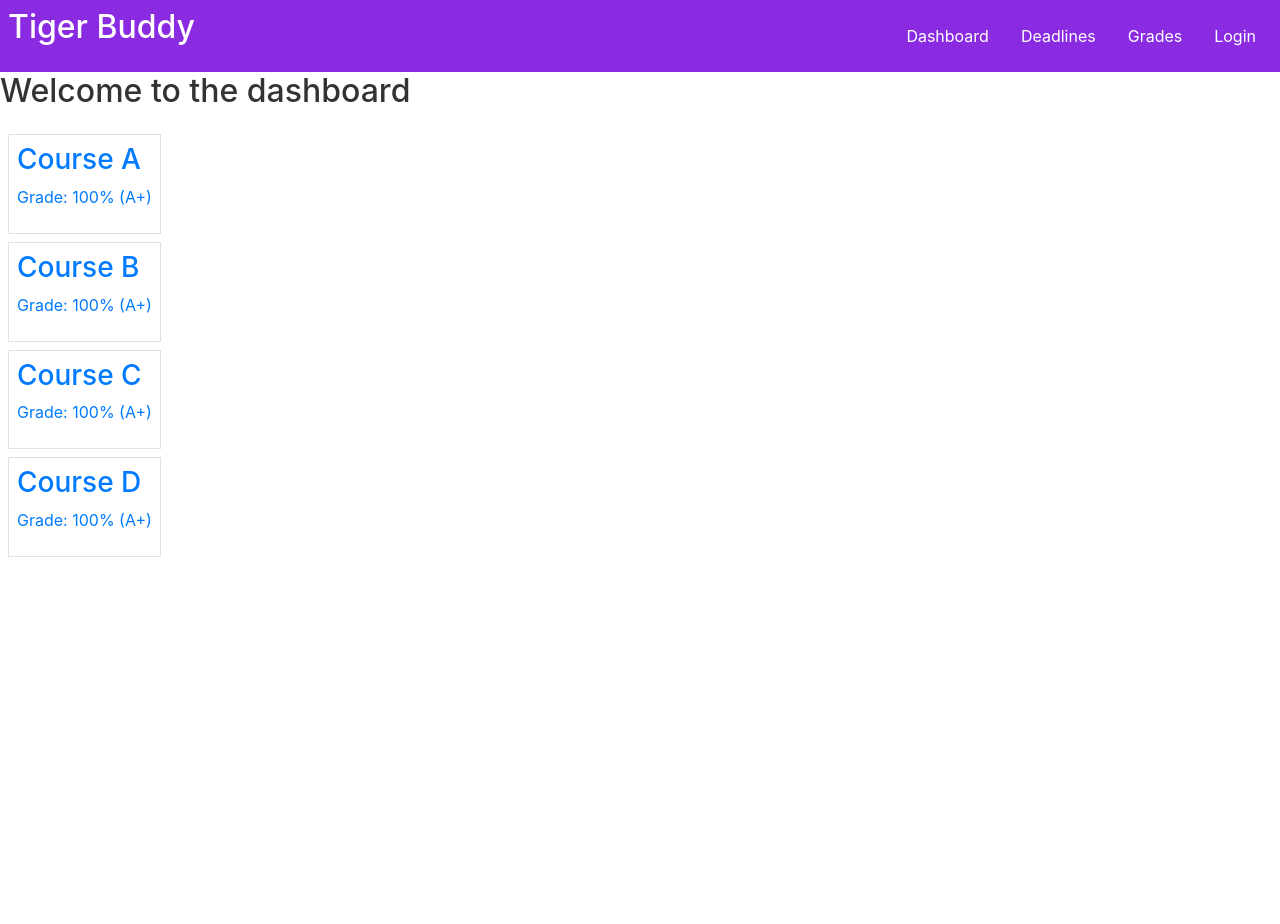
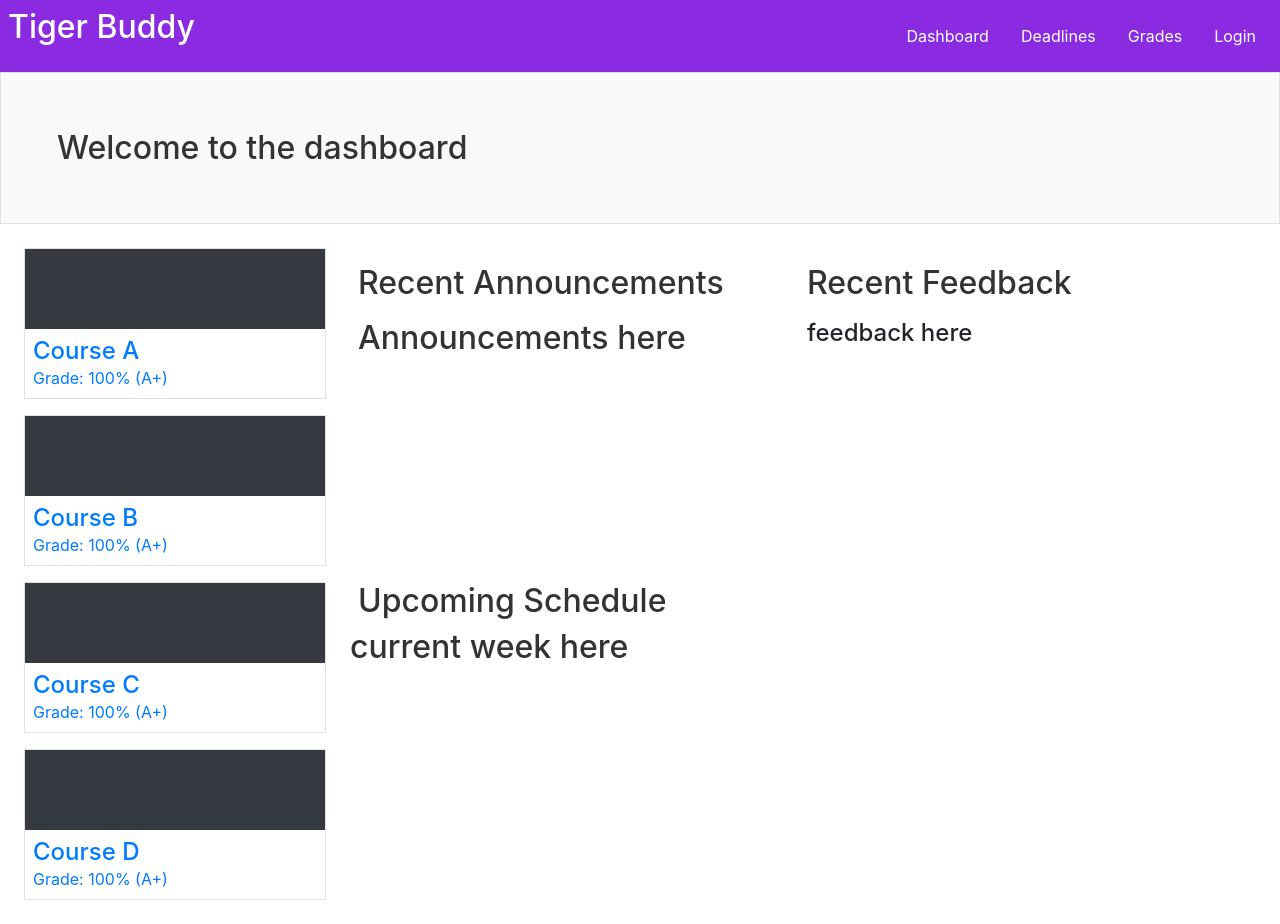
Before and after one commit to Jmaaaa/TigerBuddy, a React (Create React App) app: page /dashboard in a window 1280 px wide. Before the commit the page ends 800 px from the top, so only its background shows below. Built offline with nearby package versions, Linux system fonts and the light colour scheme.

Commit message:
Adjustments to dashboard

```diff
--- a/src/components/courseCard.js
+++ /dev/null
@@ -1,18 +0,0 @@
-import React from "react";
-import { Link } from "react-router-dom";
-
-const CourseCard = ({course}) => {
-    const {code, name, grade} = course;
-
-
-    return(
-        <Link to={`../courses/${code}`}>
-            <div className="border p-2 m-2">
-                <h3>{name}</h3>
-                <p>Grade: {grade}</p>
-            </div>
-        </Link>
-    );
-};
-
-export default CourseCard;
--- a/src/components/courseTabs/courseAnnouncements.js
+++ b/src/components/courseTabs/courseAnnouncements.js
@@ -4,7 +4,7 @@ const CourseAnnouncements = () => {
 
     return (
         <h1>
-            Welcome to the announcments
+            Welcome to the announcements
         </h1>
     );
 };
--- /dev/null
+++ b/src/components/dashboardComponents/announcementCard.js
@@ -0,0 +1,12 @@
+import React from "react";
+
+const AnnouncementCard = () => {
+
+    return (
+        <h1>
+            Announcements here
+        </h1>
+    );
+};
+
+export default AnnouncementCard;
--- /dev/null
+++ b/src/components/dashboardComponents/calendarPreview.js
@@ -0,0 +1,12 @@
+import React from "react";
+
+const CalendarPreview = () => {
+
+    return (
+        <h1>
+            current week here
+        </h1>
+    );
+};
+
+export default CalendarPreview;
--- /dev/null
+++ b/src/components/dashboardComponents/courseCard.js
@@ -0,0 +1,22 @@
+import React from "react";
+import { Link } from "react-router-dom";
+
+const CourseCard = ({course}) => {
+    const {code, name, grade} = course;
+
+
+    return(
+        <Link to={`../courses/${code}`}>
+
+            <div className="border m-2">
+                <div className="bg-dark" style={{ width: "300px", height: "80px"}}/>
+                <div className="m-2">
+                    <h4 className="m-0">{name}</h4>
+                    <p className="m-0">Grade: {grade}</p>
+                </div>
+            </div>
+        </Link>
+    );
+};
+
+export default CourseCard;
--- /dev/null
+++ b/src/components/dashboardComponents/feedbackCard.js
@@ -0,0 +1,12 @@
+import React from "react";
+
+const FeedbackCard = () => {
+
+    return (
+        <h4>
+            feedback here
+        </h4>
+    );
+};
+
+export default FeedbackCard;
--- /dev/null
+++ b/src/components/dashboardComponents/index.js
@@ -0,0 +1,4 @@
+export {default as AnnouncementCard } from "./announcementCard"
+export {default as CalendarPreview } from "./calendarPreview"
+export {default as CourseCard } from "./courseCard"
+export {default as FeedbackCard } from "./feedbackCard"
--- a/src/pages/course.js
+++ b/src/pages/course.js
@@ -6,8 +6,8 @@ const Course = () => {
 
     return (
         <>
-            <div className="p-5 border">
-                <h1>
+            <div className="p-5 border d-flex align-items-center bg-light h-10">
+                <h1 className="m-2">
                     {name}
                 </h1>
             </div>
--- a/src/pages/dashboard.js
+++ b/src/pages/dashboard.js
@@ -1,5 +1,5 @@
 import React from "react";
-import CourseCard from "../components/courseCard";
+import { CourseCard, AnnouncementCard, CalendarPreview, FeedbackCard} from "../components/dashboardComponents";
 
 const Dashboard = () => {
 
@@ -12,21 +12,50 @@ const Dashboard = () => {
 
 
     return (
-        <div className="d-flex flex-column">
-            <h1>
+        <>
+            <div className="p-5 border d-flex align-items-center bg-light h-10">
+                <h1 className="m-2">
                     Welcome to the dashboard
                 </h1>
-            <div className="d-flex flex-row">
-                <div>
+            </div>
+            <div className="d-flex flex-row p-3">
+                <div className="d-flex flex-column">
                     {courses.map((course) => (
                         <CourseCard key={course.id} course={course}/>
                     ))}
                 </div>
+                <div className="d-flex flex-column p-3 w-100">
+                    <div className="d-flex flex-row h-50">
+                        <div className="w-50">
+                            <h1 className="m-2">
+                            Recent Announcements
+                            </h1>
+                            <div className="p-2">
+                                <AnnouncementCard/>
+                            </div>
                         </div>
                         <div>
+                            <h1 className="m-2">
+                            Recent Feedback
+                            </h1>
+                            <div className="p-2">
+                                <FeedbackCard/>
 
                             </div>
                         </div>
+                    </div>
+                    <div>
+                        <h1 className="m-2">
+                        Upcoming Schedule
+                        </h1>
+                        <div>
+                            <CalendarPreview/>
+                        </div>
+                    </div>
+
+                </div>
+            </div>
+        </>
     );
 };
 
--- a/src/pages/grades.js
+++ b/src/pages/grades.js
@@ -1,15 +1,48 @@
 import React from "react";
+import { useNavigate } from "react-router-dom";
 
 const Grades = () => {
 
+    const grades = [
+        {id: 1, code:"ABC1000", instructor: "First Name Last Name", grade: "100% (A+)", hours: "-", points: "-"},
+        {id: 2, code:"ABC2345", instructor: "First Name Last Name", grade: "100% (A+)", hours: "-", points: "-"},
+        {id: 3, code:"ABC3333", instructor: "First Name Last Name", grade: "100% (A+)", hours: "-", points: "-"},
+        {id: 4, code:"ABC1111", instructor: "First Name Last Name", grade: "100% (A+)", hours: "-", points: "-"},
+    ];
+
+    const navigate = useNavigate();
+
+    const goToCourse = (code) => {
+        navigate(`../courses/${code}`);
+    };
+
     return (
         <>
-            <h1>
-                Grade Summary
-            </h1>
-            <tbody>
-                <th></th>
-            </tbody>
+            <div className="p-4 d-flex align-items-center h-10 bg-light">
+                <h1 className="m-5">Grade Summary</h1>
+            </div>
+            <table className="m-5 border">
+                <thead className="border-bottom bg">
+                    <tr>
+                        <th scope="col" className="p-2">Course</th>
+                        <th scope="col" className="p-2">Instructor</th>
+                        <th scope="col" className="p-2">Grade</th>
+                        <th scope="col" className="p-2">Hours</th>
+                        <th scope="col" className="p-2">Points</th>
+                    </tr>
+                </thead>
+                <tbody>
+                    {grades.map((grade) => (
+                            <tr key={grade.id} className={grade.id % 2 === 0 ? "":"bg-light"} onClick={()=>goToCourse(grade.code)}>
+                                <td className="p-2">{grade.code}</td>
+                                <td className="p-2">{grade.instructor}</td>
+                                <td className="p-2">{grade.grade}</td>
+                                <td className="p-2">{grade.hours}</td>
+                                <td className="p-2">{grade.points}</td>
+                        </tr>
+                    ))}
+                </tbody>
+            </table>
         </>
     );
 };
```
Lines whose indentation alone changed are shown as unchanged.
